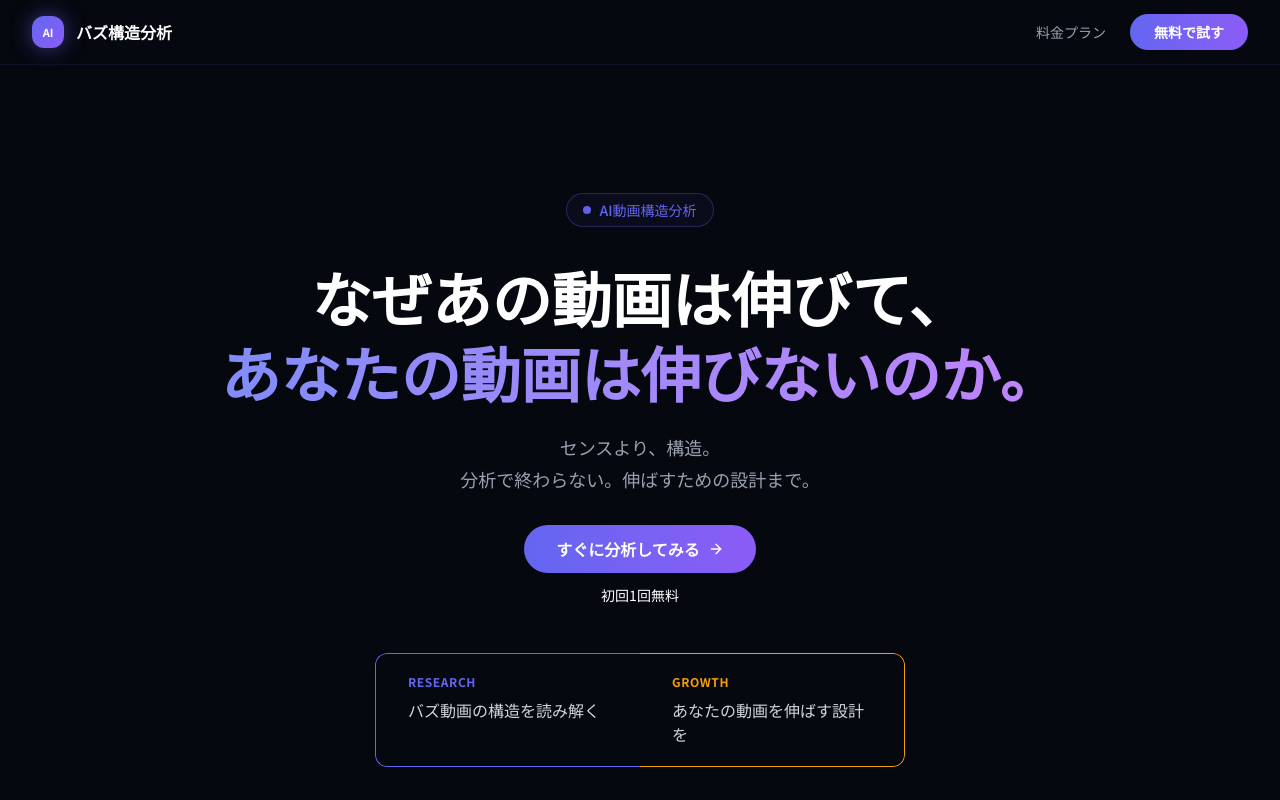
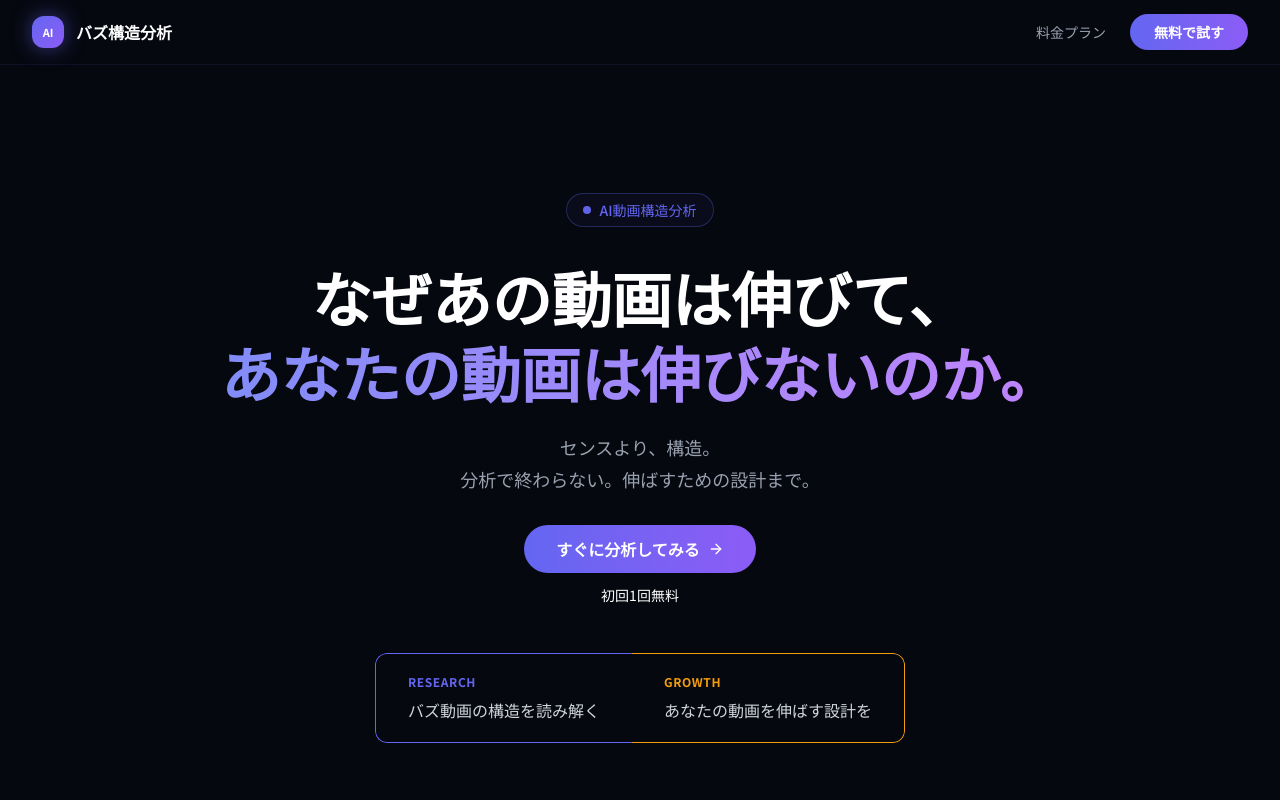
Before and after one commit to akariHasegawa/YT-analysis-tool, a Next.js app: page / in a window 1280 px wide. Shown: the top 800 px of the page. Built offline with nearby package versions, Linux system fonts and the light colour scheme.

Commit message:
feat: enforce single-line text with whitespace-nowrap
Add 'whitespace-nowrap' class to prevent text wrapping.

```diff
--- a/components/landing-hero.tsx
+++ b/components/landing-hero.tsx
@@ -53,7 +53,7 @@ export function LandingHero({ onGetStarted }: LandingHeroProps) {
         {/* Growth Mode */}
         <div className="flex-1 border border-l-0 border-[#f59e0b] rounded-r-lg bg-transparent px-6 py-4 sm:px-8 sm:py-5">
           <div className="mb-2 text-xs font-bold uppercase tracking-wider text-[#f59e0b]">Growth</div>
-          <p className="text-sm text-gray-300 sm:text-base">あなたの動画を伸ばす設計を</p>
+          <p className="whitespace-nowrap text-sm text-gray-300 sm:text-base">あなたの動画を伸ばす設計を</p>
         </div>
       </div>
     </section>
```
